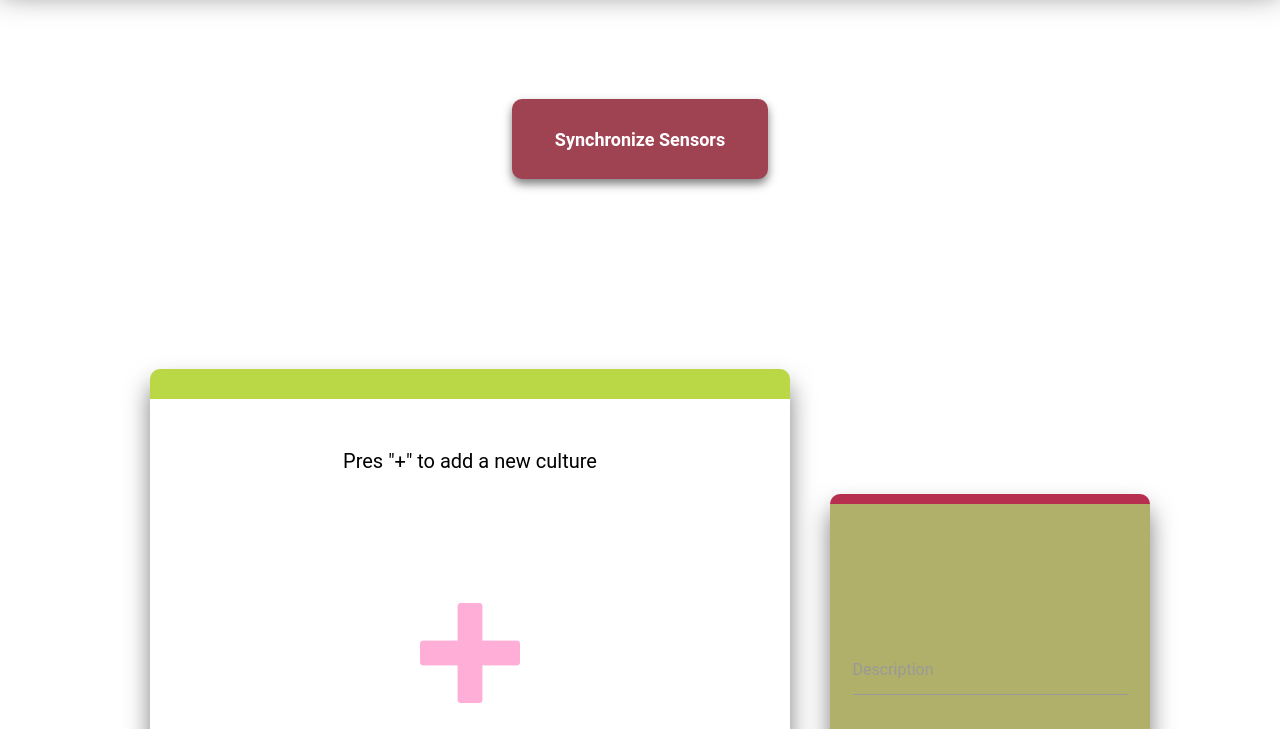
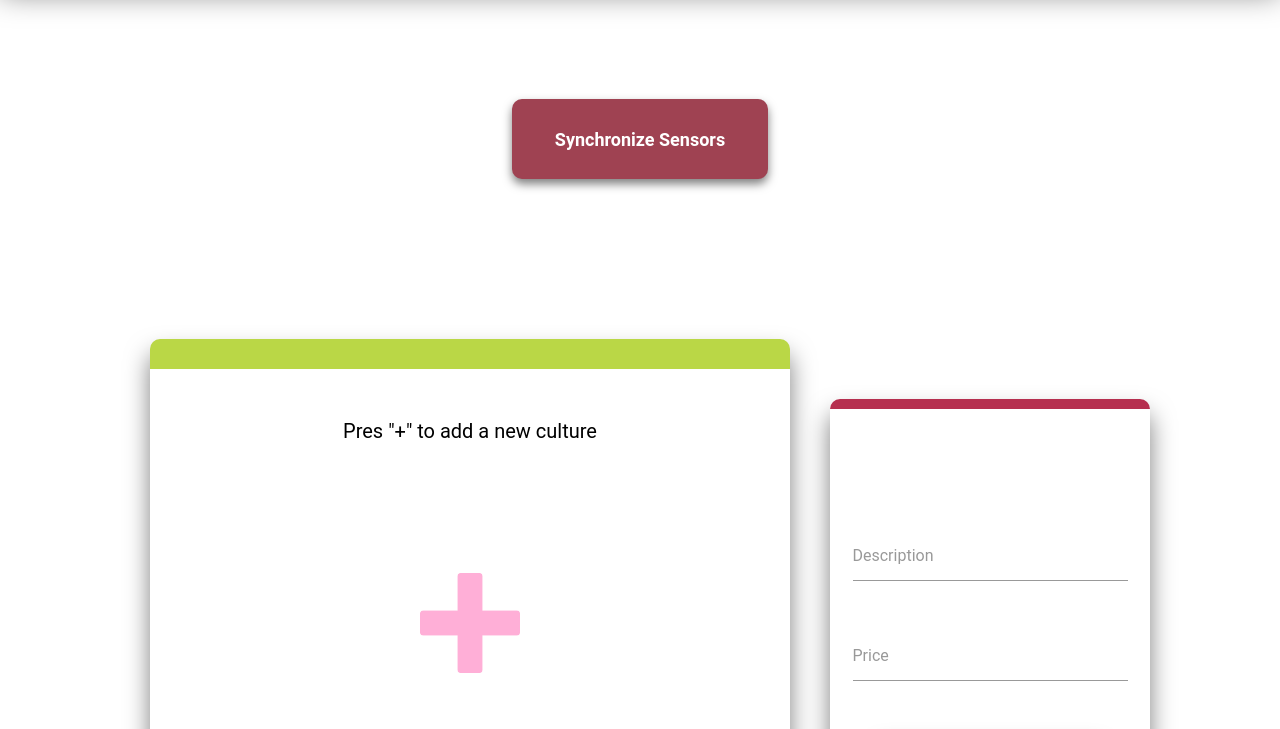
Before and after one commit to curduman-miruna/TW-2022-2023, a plain HTML site: page proiect final/new.html in a window 1280 px wide. Shown: the part 71-800 px from the top of the page. Drawn offline with Linux system fonts and the light colour scheme; files whose address does not match are found by name.

Commit message:
Update new.html

```diff
--- a/proiect final/new.html
+++ b/proiect final/new.html
@@ -9,8 +9,6 @@
 
     <link rel="stylesheet" href="css/index.css">
     <link rel="stylesheet" href="css/all.css">
-
-  <link rel="stylesheet" href="css/index2.css">
 
     <!--<script src="js\myJs.js" defer></script>-->
     <script src="js/myJs.js" defer></script>
```
